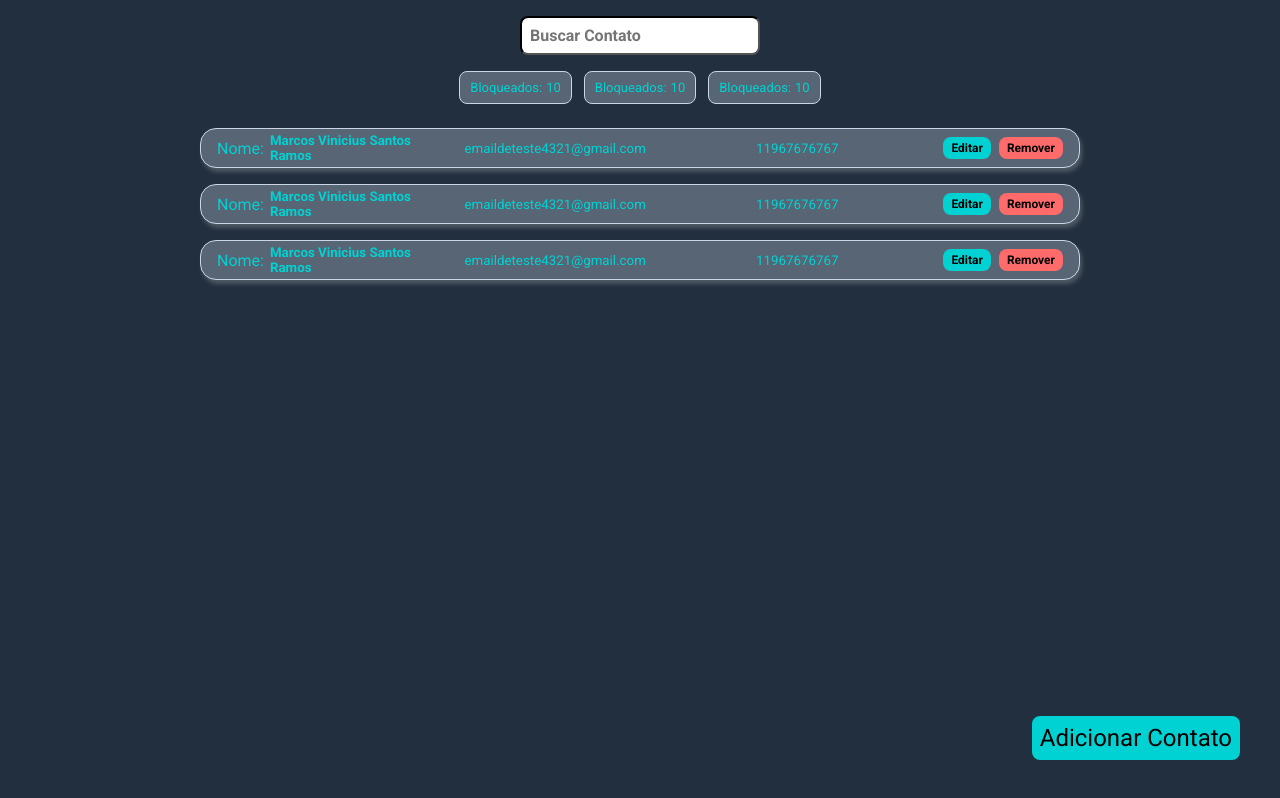
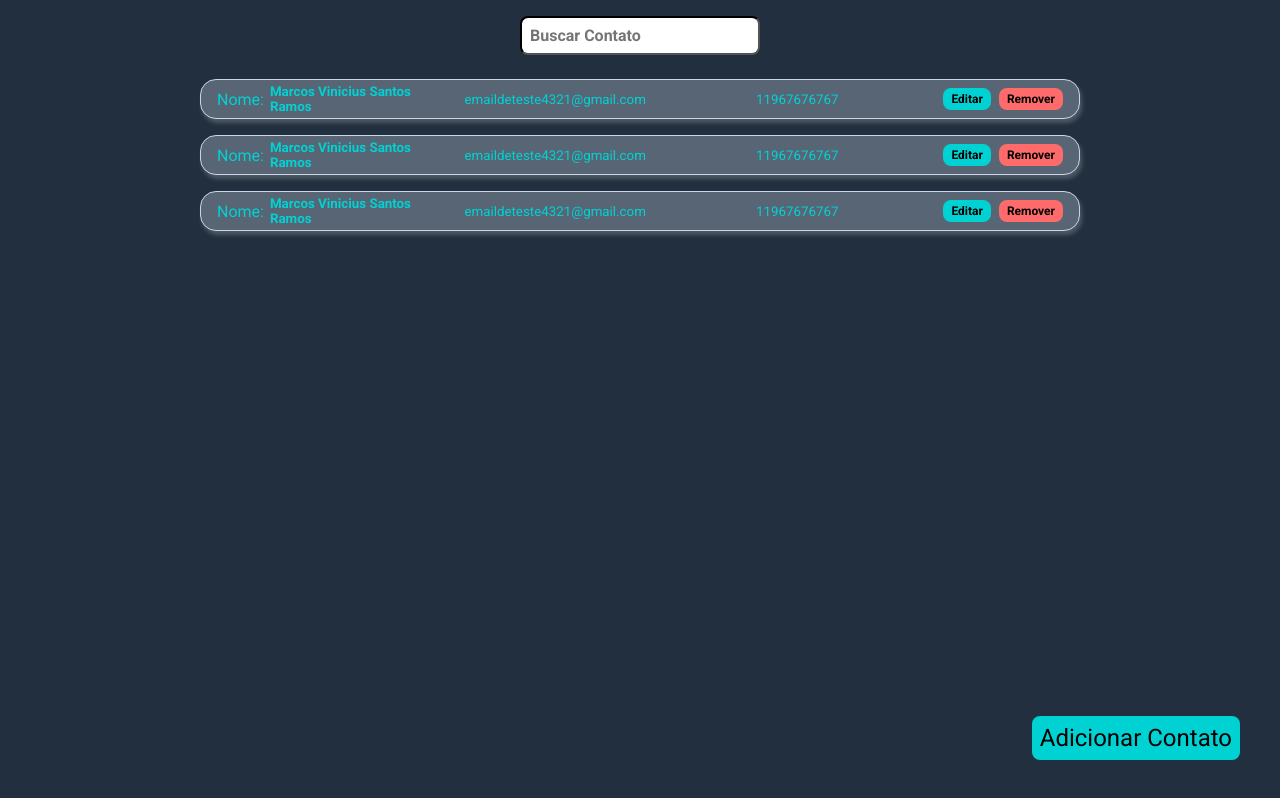
Before and after one commit to MarcosVSRamos/Exercicio-M32-lista-contatos-redux, a React (Create React App) app: page / in a window 1280 px wide. Built offline with nearby package versions, Linux system fonts and the light colour scheme.

Commit message:
ajustes pós remoção dos filtros

```diff
--- a/src/Containers/BarraDePesquisa/index.tsx
+++ b/src/Containers/BarraDePesquisa/index.tsx
@@ -1,17 +1,11 @@
-import FiltroCard from '../../components/FiltroCard'
 import { Campo } from '../../styles'
-import { Div, Filtros } from './styles'
+import { Div } from './styles'
 
 const BarraDePesquisa = () => {
   return (
     <aside>
       <Div>
         <Campo type="text" placeholder="Buscar Contato" />
-        <Filtros>
-          <FiltroCard />
-          <FiltroCard />
-          <FiltroCard />
-        </Filtros>
       </Div>
     </aside>
   )
--- a/src/Containers/BarraDePesquisa/styles.ts
+++ b/src/Containers/BarraDePesquisa/styles.ts
@@ -2,13 +2,6 @@ import styled from 'styled-components'
 
 export const Div = styled.div`
   display: flex;
-  flex-direction: column;
-  align-items: center;
-  padding-top: 16px;
+  justify-content: center;
+  margin: 16px;
 `
-
-export const Filtros = styled.div`
-  display: flex;
-  justify-content: center;
-  padding: 16px 0;
-`
--- a/src/components/FiltroCard/index.tsx
+++ /dev/null
@@ -1,12 +0,0 @@
-import { Card } from './styles'
-
-const FiltroCard = () => {
-  return (
-    <Card>
-      <span>Bloqueados:</span>
-      <span>10</span>
-    </Card>
-  )
-}
-
-export default FiltroCard
--- a/src/components/FiltroCard/styles.ts
+++ /dev/null
@@ -1,16 +0,0 @@
-import styled from 'styled-components'
-
-export const Card = styled.div`
-  display: flex;
-  padding: 8px;
-  margin: 0 6px;
-  border: 1px solid #c8d6e5;
-  background-color: #576574;
-  border-radius: 8px;
-  cursor: pointer;
-
-  span {
-    margin: 0 2px;
-    font-size: small;
-  }
-`
```
